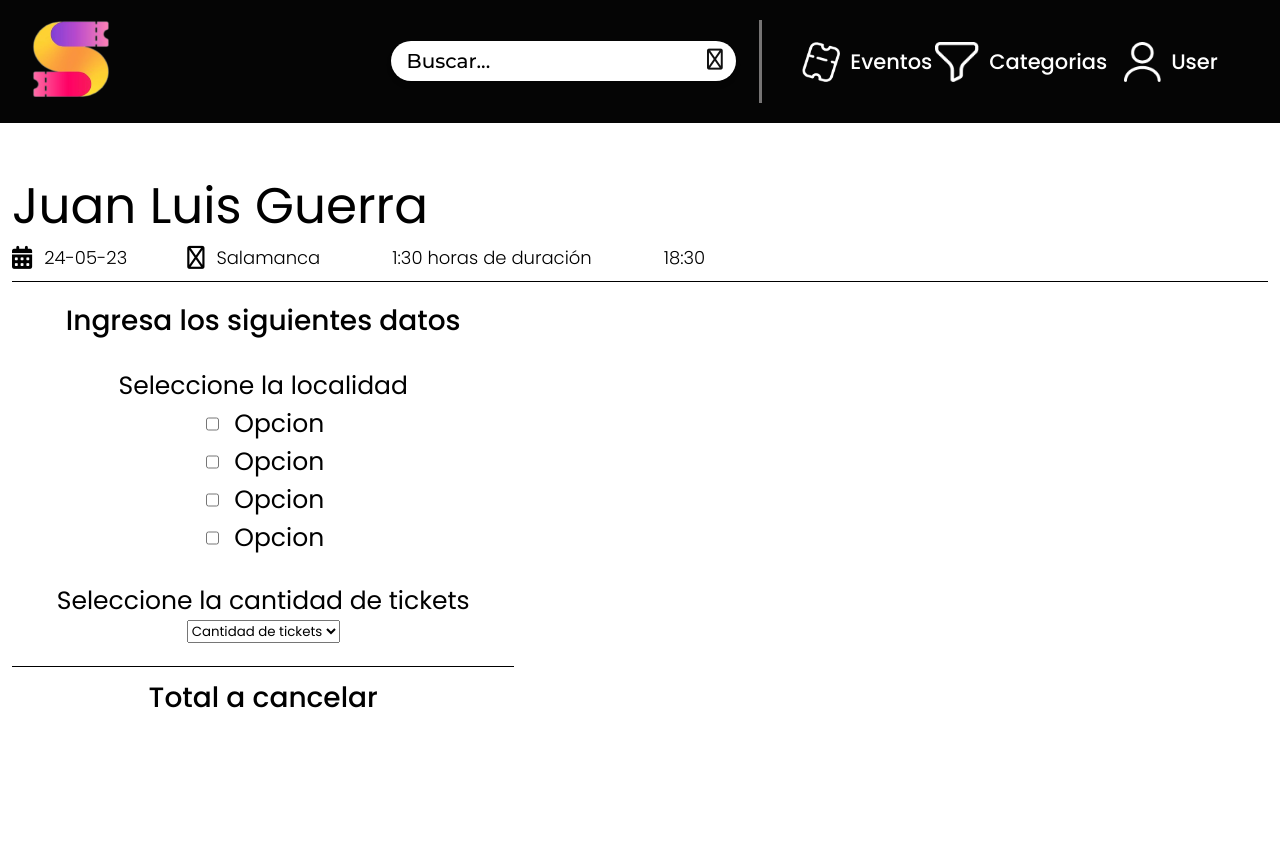
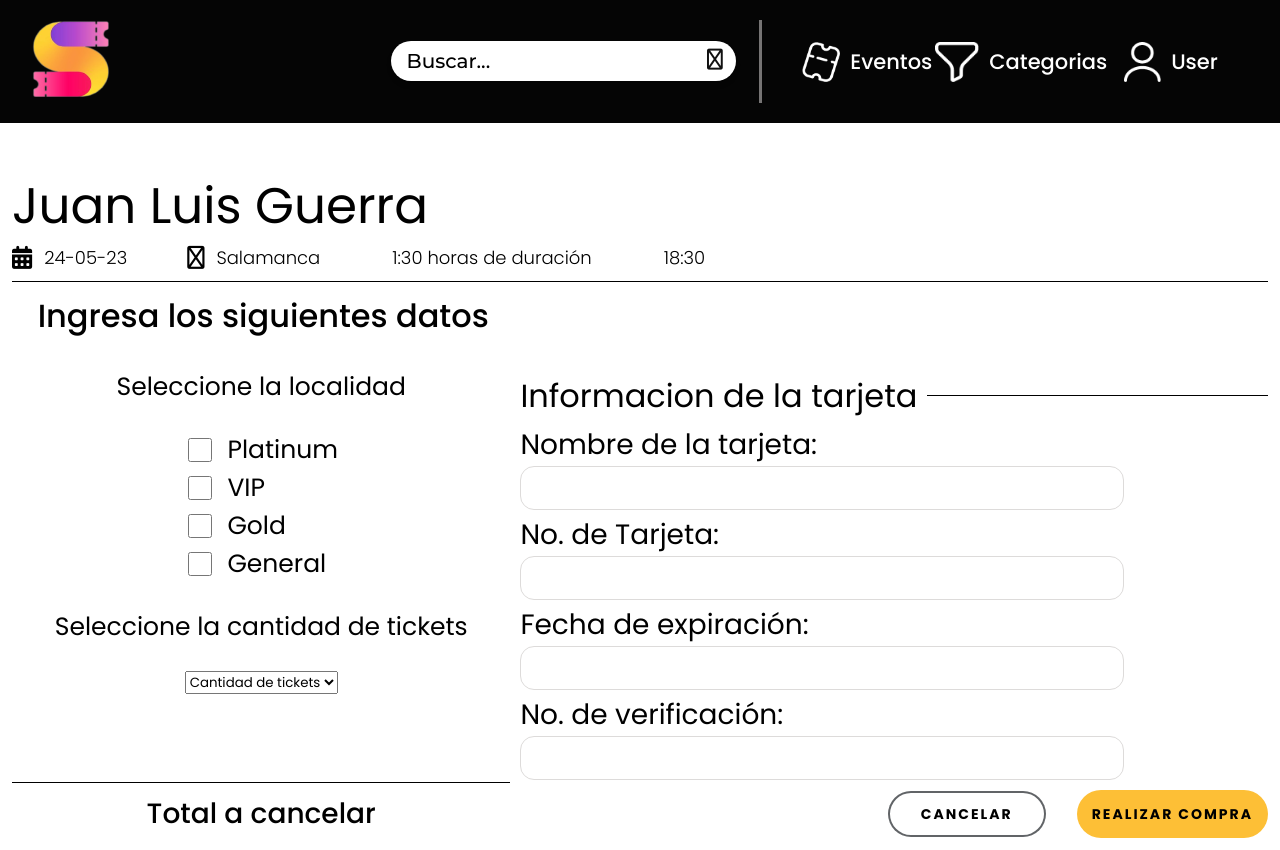
Before and after one commit to nivekino/MungTickets, a React (Create React App) app: page /pago-evento in a window 1280 px wide. Before the commit the page ends 800 px from the top, so only its background shows below. Built offline with nearby package versions, Linux system fonts and the light colour scheme.

Commit message:
add pagoEvento

```diff
--- a/src/pages/confirmacionPage/ConfirmacionPage.jsx
+++ b/src/pages/confirmacionPage/ConfirmacionPage.jsx
@@ -1,6 +1,7 @@
 import React from "react";
 
 const ConfirmacionPage = () => {
+
   return (
     <>
       <div className="bg-gray_100 flex flex-col font-poppins gap-[19px] justify-start mx-auto pb-3 w-full">
--- a/src/pages/detalleEvento/DetalleEvento.jsx
+++ b/src/pages/detalleEvento/DetalleEvento.jsx
@@ -65,7 +65,7 @@
               </div>
               <div className="price-info">
                 <p className="txt-localidades">General</p>
-                <p className="txt-localidades">$$30</p>
+                <p className="txt-localidades">$30</p>
               </div>
             </div>
             <div className="localidades-container-3">
--- a/src/pages/pagoEvento/PagoEvento.jsx
+++ b/src/pages/pagoEvento/PagoEvento.jsx
@@ -1,9 +1,9 @@
-import React , { useState }from "react";
+import React, { useState } from "react";
 import "./assets/style.css";
+import { Link } from "react-router-dom";
 
 const PagoEvento = () => {
-  const [selectedOption, setSelectedOption] = useState('');
-
+  const [selectedOption, setSelectedOption] = useState("");
   const handleOptionChange = (option) => {
     setSelectedOption(option);
   };
@@ -15,54 +15,79 @@
           <h1 className="asd">Juan Luis Guerra</h1>
           <div className="info">
             <div className="item">
-            <i className="fa-solid fa-calendar-days icon" style={{ marginRight: '12px' }}></i>
+              <i
+                className="fa-solid fa-calendar-days icon"
+                style={{ marginRight: "12px" }}
+              ></i>
               <p className="txt-item">24-05-23</p>
             </div>
             <div className="item">
-            <i className="fa-regular fa-location-dot icon"  style={{ marginRight: '12px' }}></i>
+              <i
+                class="fa-regular fa-location-dot icon"
+                style={{ marginRight: "12px" }}
+              ></i>
               <p className="txt-item">Salamanca</p>
             </div>
             <div className="item">
-            <i className="fa-regular fa-timer icon"  style={{ marginRight: '12px' }}></i>
+              <i
+                class="fa-regular fa-timer icon"
+                style={{ marginRight: "12px" }}
+              ></i>
               <p className="txt-item">1:30 horas de duración</p>
             </div>
             <div className="item">
-            <i className="fa-regular fa-timer icon"  style={{ marginRight: '12px' }}></i>
+              <i
+                class="fa-regular fa-timer icon"
+                style={{ marginRight: "12px" }}
+              ></i>
               <p className="txt-item">18:30</p>
             </div>
           </div>
           <hr className="linea-horizontal" />
-
+        </div>
+        <div className="contenito-titulo-section2">
+          <h3 className="txt-title2">Ingresa los siguientes datos</h3>
+          <div className="vacio"></div>
         </div>
 
         <div className="section2">
           <div className="colum1">
-         <h3 className="txt-title">Ingresa los siguientes datos</h3>
-           <p className="txt-colum1">Seleccione la localidad</p>
+            <h3 className="txt-colum1">Seleccione la localidad</h3>
+
+            <div className="container-options">
               <label>
-              <input type="checkbox"
-               checked={selectedOption === 'option1'}
-               onChange={() => handleOptionChange('option1')}/>
-              <p className="txt-checkbox">Opcion</p>
+                <input
+                  type="checkbox"
+                  checked={selectedOption === "option1"}
+                  onChange={() => handleOptionChange("option1")}
+                />
+                <p className="txt-checkbox">Platinum</p>
               </label>
               <label>
-              <input type="checkbox"
-               checked={selectedOption === 'option2'}
-               onChange={() => handleOptionChange('option2')}/>
-              <p className="txt-checkbox">Opcion</p>
+                <input
+                  type="checkbox"
+                  checked={selectedOption === "option2"}
+                  onChange={() => handleOptionChange("option2")}
+                />
+                <p className="txt-checkbox">VIP</p>
               </label>
               <label>
-              <input type="checkbox"
-               checked={selectedOption === 'option3'}
-               onChange={() => handleOptionChange('option3')}/>
-              <p className="txt-checkbox">Opcion</p>
+                <input
+                  type="checkbox"
+                  checked={selectedOption === "option3"}
+                  onChange={() => handleOptionChange("option3")}
+                />
+                <p className="txt-checkbox">Gold</p>
               </label>
               <label>
-              <input type="checkbox"
-               checked={selectedOption === 'option4'}
-               onChange={() => handleOptionChange('option4')}/>
-              <p className="txt-checkbox">Opcion</p>
+                <input
+                  type="checkbox"
+                  checked={selectedOption === "option4"}
+                  onChange={() => handleOptionChange("option4")}
+                />
+                <p className="txt-checkbox">General</p>
               </label>
+            </div>
             <p className="txt-colum1">Seleccione la cantidad de tickets</p>
             <select>
               <option value="">Cantidad de tickets</option>
@@ -74,12 +99,35 @@
             <h3 className="txt-title">Total a cancelar</h3>
           </div>
 
+          <div className="colum2">
+            <h3 className="title-inf-tarjeta">Informacion de la tarjeta</h3>
 
-         <div className="colum2">
+            <div className="item-formulario">
+              <span>Nombre de la tarjeta:</span>
+              <input type="text" className="input-custom" />
+            </div>
+            <div className="item-formulario">
+              <span>No. de Tarjeta:</span>
+              <input type="text" className="input-custom" />
+            </div>
+            <div className="item-formulario">
+              <span>Fecha de expiración:</span>
+              <input type="text" className="input-custom" />
+            </div>
+            <div className="item-formulario">
+              <span>No. de verificación:</span>
+              <input type="text" className="input-custom" />
+            </div>
 
+            <div className="butons-options">
+              <button className="button-cancel"> Cancelar</button>
+
+              <Link to="/pago-confirmado">
+                <button className="button-realizar">Realizar compra</button>
+              </Link>
             </div>
           </div>
-
+        </div>
       </div>
     </>
   );
--- a/src/pages/pagoEvento/assets/style.css
+++ b/src/pages/pagoEvento/assets/style.css
@@ -33,6 +33,10 @@
     border-top: 1px solid black;
     margin-top: 10px;
   }
+.contenito-titulo-section2 {
+    width: 100%;
+}
+
   .section2 {
     width: 100%;
     display: flex;
@@ -46,6 +50,14 @@
     align-content: center;
     align-items: center;
 }
+.txt-title2 {
+    text-align: center;
+    width: 40%;
+    margin-top: 10px;
+    font-size: 32px;
+    font-weight: 500;
+    margin-bottom: 0;
+}
 
 
 .txt-checkbox {
@@ -55,8 +67,8 @@
     margin-left: 12px;
 }
 .txt-colum1{
-    margin-bottom: 0;
     font-size: 25px;
+    font-weight: 400;
 }
 .txt-title {
     margin-top: 10px;
@@ -67,10 +79,120 @@
 label {
     display: flex;
     flex-direction: row;
+    flex-wrap: nowrap;
 }
+
+
+input[type="checkbox"] {
+    width: 24px;
+  }
+
+  input[type="checkbox"]:checked {
+
+    width: 24px;
+    background-color: #FDBF36;
+}
+
 .line-hor {
     width: 100%;
     border: none;
     border-top: 1px solid black;
-    margin-top: 23px;
+    margin-top: 88px;
 }
+
+.input-custom{
+display: inline-block;
+width: 80%;
+line-height: 30px;
+height: 40px;
+border: 1px solid #dddbda;
+border-radius: 14px;
+background-color: #fff;
+color: rgb(8, 7, 7);
+transition: border .1s linear,background-color .1s linear;
+}
+input-custom:focus{
+    border-color: #1b96ff;
+    color: var(--sds-c-input-text-color-focus);
+    box-shadow: rgb(1, 118, 211) 0px 0px 3px 0px;
+}
+
+.colum2 {
+    padding-left: 10px;
+    width: 60%;
+}
+.item-formulario {
+    margin-top: 4px;
+    display: flex;
+    width: 100%;
+    flex-direction: column;
+}
+span {
+    font-size: 28px;
+}
+.title-inf-tarjeta {
+    font-size: 32px;
+    font-weight: 400;
+    margin-bottom: 0;
+    display: flex;
+    align-items: center;
+}
+.title-inf-tarjeta::after {
+    content: "";
+    flex-grow: 1;
+    border-bottom: 1px solid black;
+    margin-left: 10px;
+  }
+  .butons-options {
+    margin-top: 10px;
+    width: 100%;
+    display: flex;
+    flex-direction: row;
+    justify-content: flex-end;
+}
+  .button-cancel{
+    display: inline-block;
+    outline: none;
+    cursor: pointer;
+    font-size: 14px;
+    line-height: 1;
+    border-radius: 500px;
+    transition-property: background-color,border-color,color,box-shadow,filter;
+    transition-duration: .3s;
+    border: 1px solid transparent;
+    letter-spacing: 2px;
+    min-width: 160px;
+    text-transform: uppercase;
+    white-space: normal;
+    font-weight: 700;
+    text-align: center;
+    padding: 16px 14px 18px;
+    color: black;
+    box-shadow: inset 0 0 0 2px #616467;
+    background-color: transparent;
+    height: 48px;}
+
+
+  .button-realizar{
+
+    display: inline-block;
+    outline: none;
+    cursor: pointer;
+    font-size: 14px;
+    line-height: 1;
+    border-radius: 500px;
+    transition-property: background-color,border-color,color,box-shadow,filter;
+    transition-duration: .3s;
+    border: 1px solid transparent;
+    letter-spacing: 2px;
+    min-width: 160px;
+    text-transform: uppercase;
+    white-space: normal;
+    font-weight: 700;
+    text-align: center;
+    padding: 16px 14px 18px;
+    color: black;
+    background-color: #FDBF36;
+    height: 48px;
+    margin-left: 30px;
+  }
```
Lines whose indentation alone changed are shown as unchanged.
